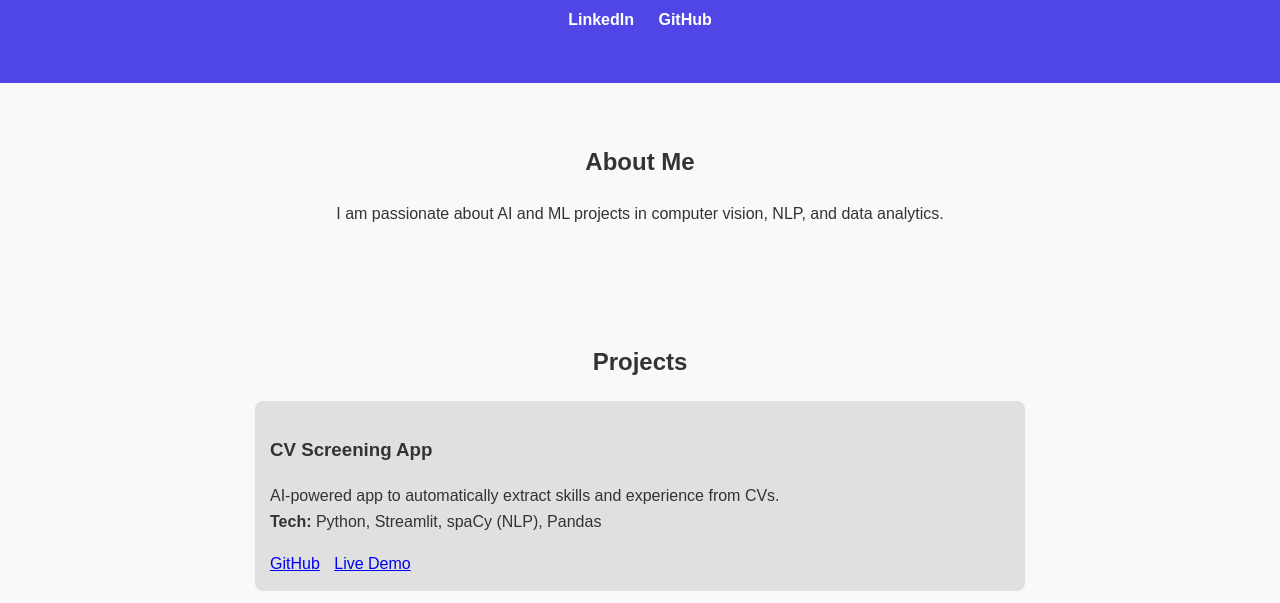
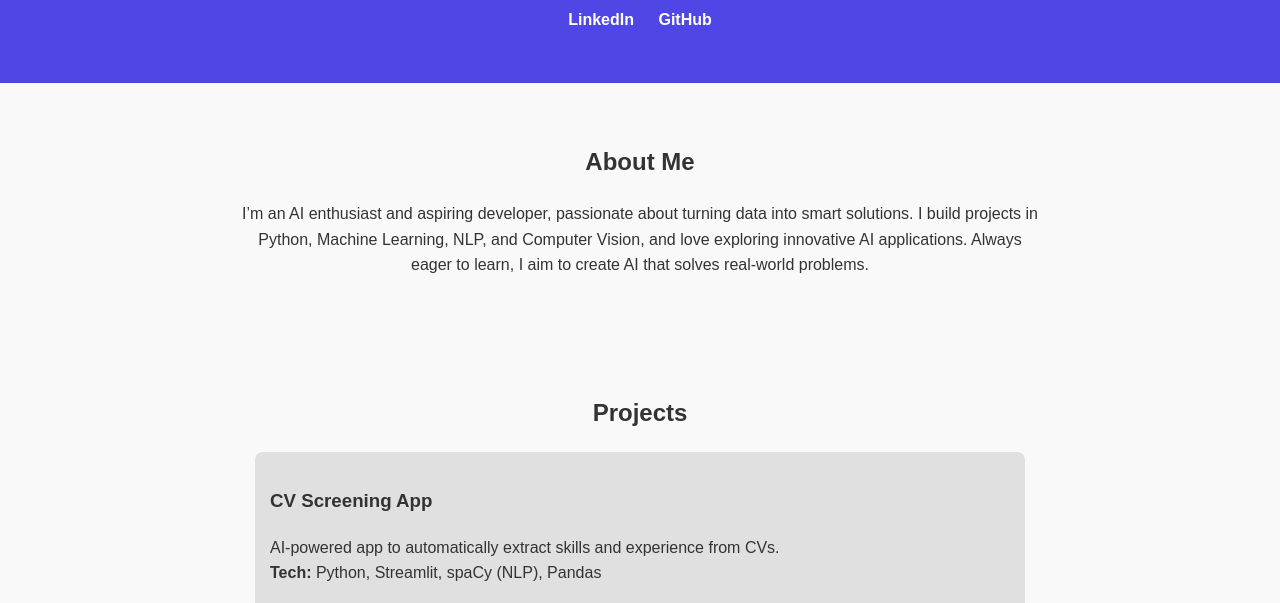
Before and after one commit to shafnajasnin98/portfolio, a plain HTML site: page index.html in a window 1280 px wide. Shown: the part 165-768 px from the top of the page. Drawn offline with Linux system fonts and the light colour scheme.

Commit message:
Update index.html

```diff
--- a/index.html
+++ b/index.html
@@ -34,7 +34,7 @@
 
 <section>
   <h2>About Me</h2>
-  <p>I am passionate about AI and ML projects in computer vision, NLP, and data analytics.</p>
+  <p>I’m an AI enthusiast and aspiring developer, passionate about turning data into smart solutions. I build projects in Python, Machine Learning, NLP, and Computer Vision, and love exploring innovative AI applications. Always eager to learn, I aim to create AI that solves real-world problems.</p>
 </section>
 
 <section>
```
